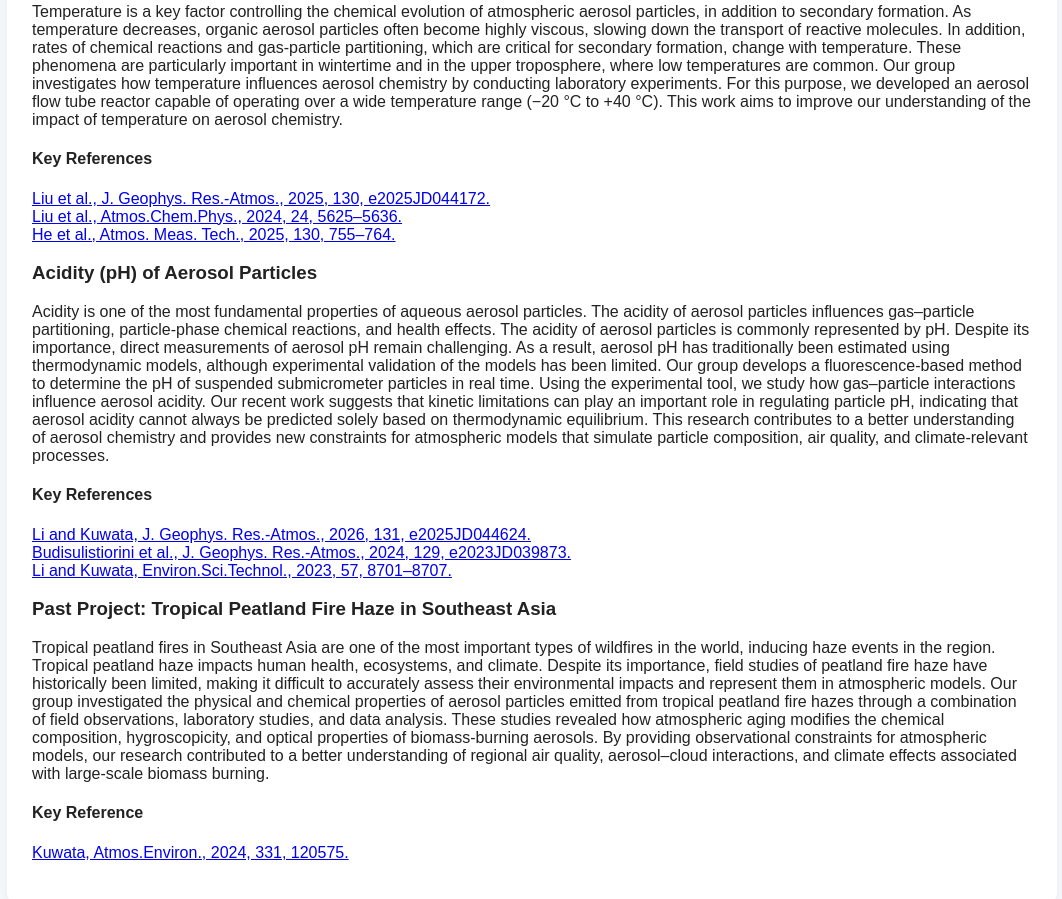
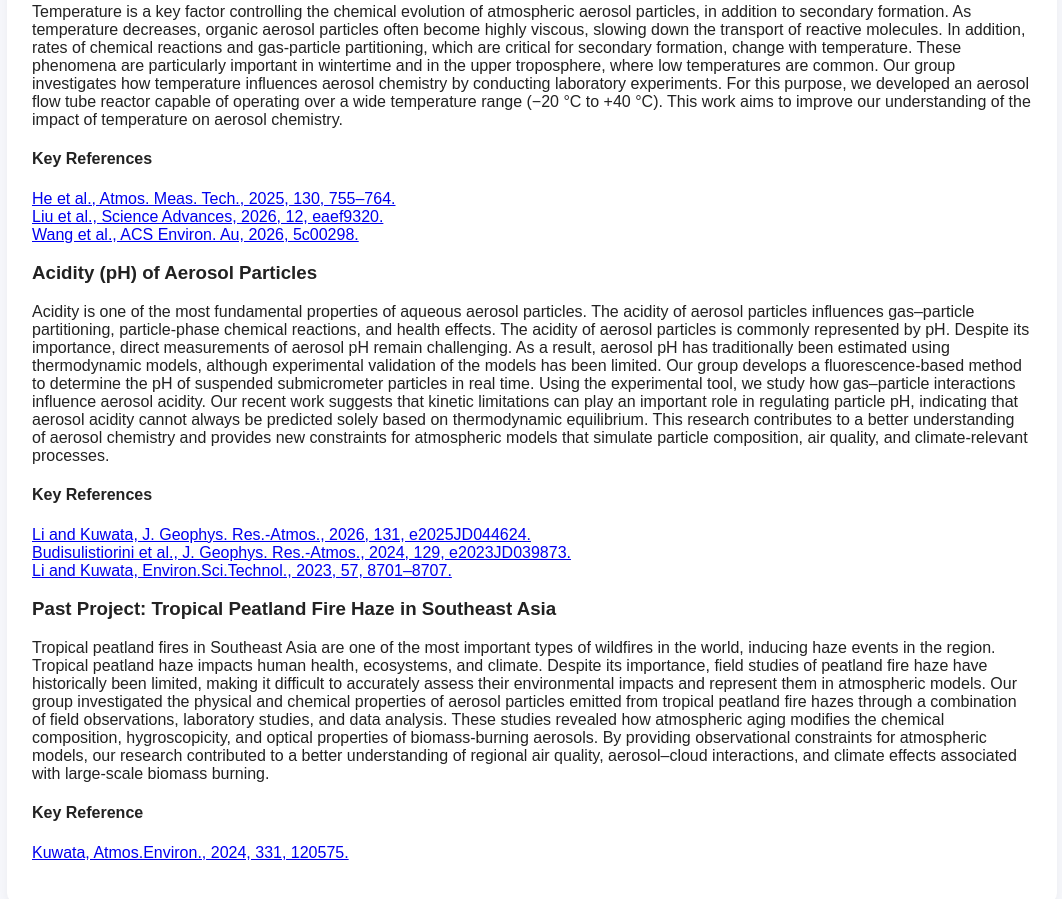
Before and after one commit to MikinoriKuwata/mikinorikuwata.github.io, a plain HTML site: page index.html in a window 1280 px wide. Shown: the part 863-1762 px from the top of the page, without its empty margins (108-1170 px from the left). Drawn offline with Linux system fonts and the light colour scheme.

Commit message:
Update index.html

```diff
--- a/index.html
+++ b/index.html
@@ -146,16 +146,20 @@ Hou et al., J. Geophys. Res.-Atmos., 2025, 130, e2025JD043825.
 <h4>Key References</h4>
 
 <p>
-<a href="https://doi.org/10.1029/2025JD044172">
-Liu et al., J. Geophys. Res.-Atmos., 2025, 130, e2025JD044172.
+<a href="https://doi.org/10.5194/amt-17-755-2024">
+He et al., Atmos. Meas. Tech., 2025, 130, 755–764.
 </a><br>
 
-<a href=" https://doi.org/10.5194/acp-24-5625-2024">
-Liu et al., Atmos.Chem.Phys., 2024, 24, 5625–5636.
+<a href="https://doi.org/10.1126/sciadv.aef9320">
+Liu et al., Science Advances, 2026, 12, eaef9320.
 </a><br>
 
-<a href="https://doi.org/10.5194/amt-17-755-2024">
-He et al., Atmos. Meas. Tech., 2025, 130, 755–764.
+<a href=" https://doi.org/10.1021/acsenvironau.5c00298">
+Wang et al., ACS Environ. Au, 2026, 5c00298.
+</a><br>
+
+
+
 </a>
 
 
@@ -216,6 +220,7 @@ Kuwata, Atmos.Environ., 2024, 331, 120575.
 	<li>Xinye Luo (2023–)</li>
 	<li>Ruiwen Tu (2024–)</li>
 	<li>Yanhao Wang (2025–)</li>
+	<li>Ji Zhang (2026–)</li>
   </ul>
   </ul>
   <h3>Previous Members</h3>
@@ -226,7 +231,7 @@ Kuwata, Atmos.Environ., 2024, 331, 120575.
 	<li>Reshmi Das (2017–2018)</li>
 	<li>Gissella Lebron (2015–2017)</li>
 	<li>Sri Hapsari Budisulistiorini (2015–2019)</li>
-	<li>Chen Jing (2014–2020)</li>
+	<li>Jing Chen (2014–2020)</li>
   </ul>
   <h4>Research Engineer</h4>
   <ul>
```
